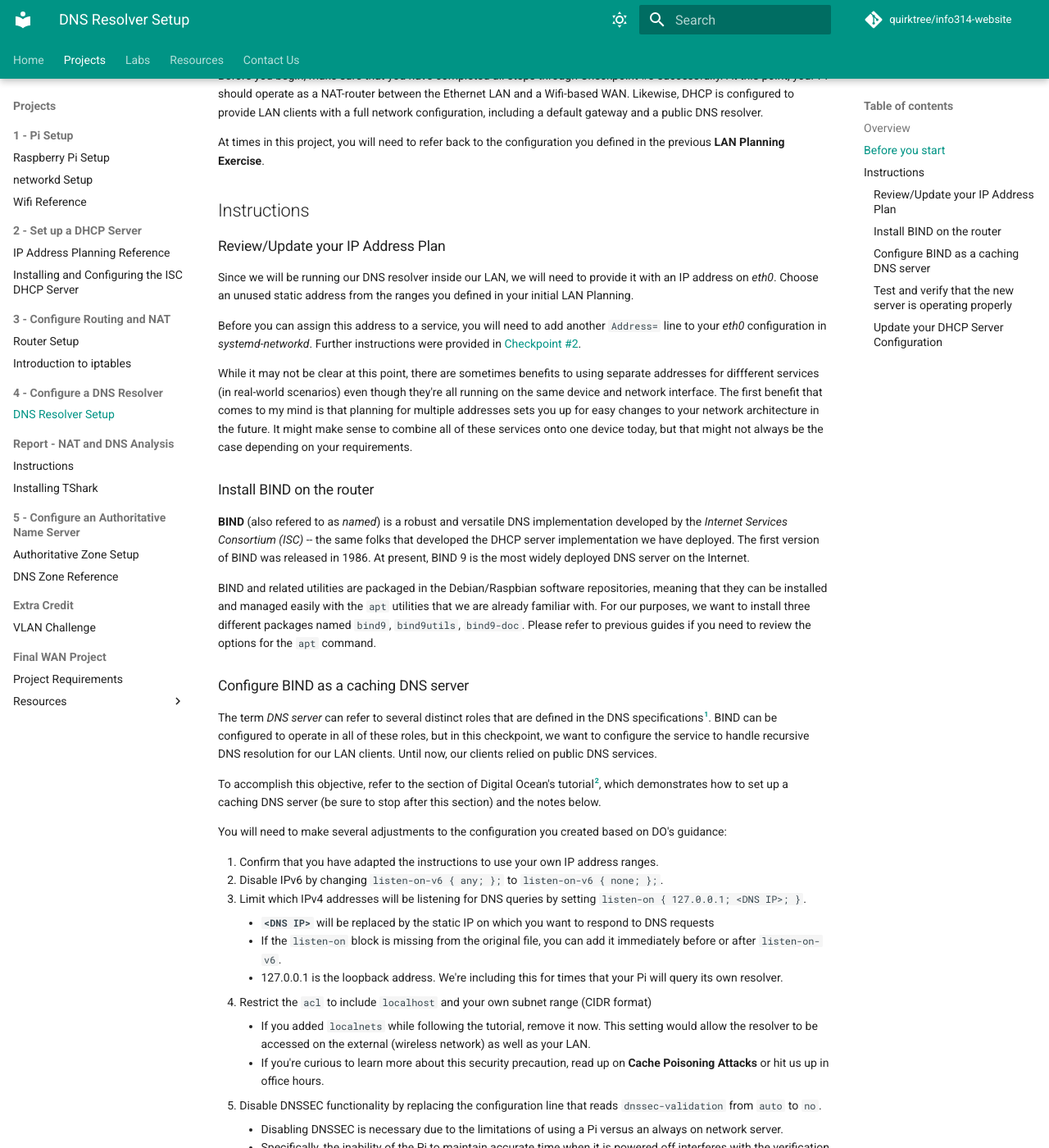
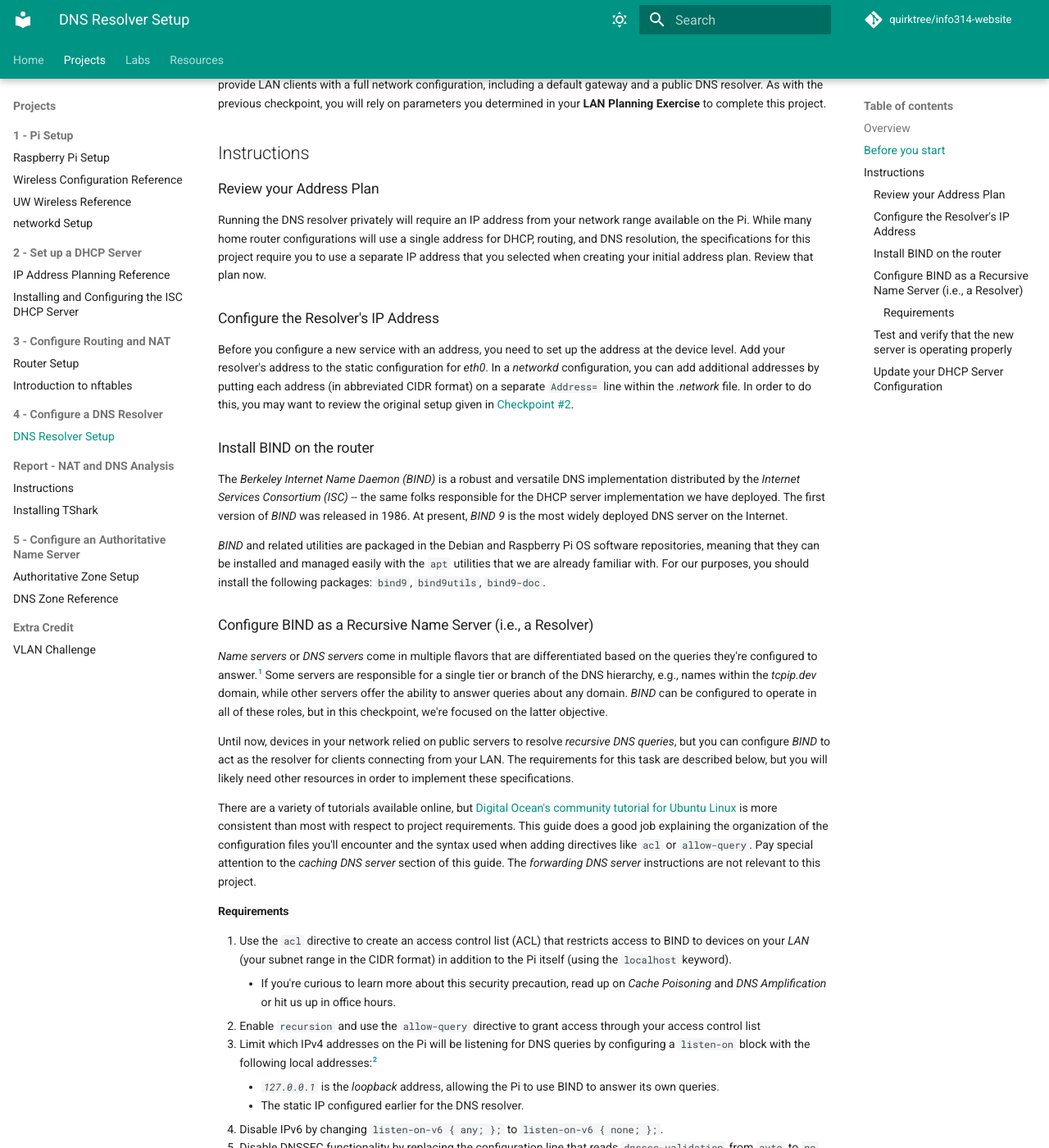
Before and after one commit to Quirktree/info314-website, an MkDocs documentation site: the page built from docs/assignments/resolver-setup.md, in a window 1280 px wide and 1400 px high, scrolled down 580 px. Shown: the whole window at 82% size. Built offline with MkDocs 1.6.1 and Material for MkDocs 9.7.7, drawn with Linux system fonts in a browser that asks for light colours; comment, search, counter and statistics services are not loaded; some of the changed text lies outside the part shown.

Commit message:
merging stashed changes

```diff
--- a/docs/assignments/resolver-setup.md
+++ b/docs/assignments/resolver-setup.md
@@ -1,70 +1,66 @@
-# DNS Resolvers (last edited 2020-02-09)
+# Configure a Recursive DNS Resolver (last edited 2022-04-27)
 ## Overview
 In this assignment, we'll continue to extend the functionality of the Linux-based router by installing and configuring the open source BIND server to resolve DNS requests on behalf of hosts on your LAN. This new functionality will take the place of the public DNS resolvers we used in the previous assignments (e.g., `1.1.1.1` or `8.8.8.8`).
 
 !!! important
     With each checkpoint, we expect you to do more of the work on your own. While the initial Pi setup gave clear instructions, we are slowly moving toward giving you specifications and additional context that you need in order to determine the right steps to accomplish the task.
 
-    In this assignment, you will use an [existing tutorial](https://www.digitalocean.com/community/tutorials/how-to-configure-bind-as-a-caching-or-forwarding-dns-server-on-ubuntu-16-04) as a reference to **help** you complete the project specifications. Please note that you will not follow the tutorial verbatim, but instead make adjustments based on the project requirements.
-
-    For some students, this can be a challenging adjustment, but it is also a valuable skill to learn and practice as you prepare for technical internships and jobs.
+    In this assignment, you'll be pointed toward external sources that you can reference in order to implement the project specifications. This can be a challenging adjustment, but it is also a valuable skill to learn and practice as you prepare for technical internships and jobs.
 
 ## Before you start
-Before you begin, make sure that you have completed all steps through Checkpoint #3 successfully. At this point, your Pi should operate as a NAT-router between the Ethernet LAN and a Wifi-based WAN. Likewise, DHCP is configured to provide LAN clients with a full network configuration, including a default gateway and a public DNS resolver.
-
-At times in this project, you will need to refer back to the configuration you defined in the previous **LAN Planning Exercise**.
+Before you begin, make sure that you have completed all steps through Checkpoint #3 successfully. At this point, your Pi should be able to route traffic between the Ethernet LAN and a public-facing Wireless network. Likewise, DHCP should provide LAN clients with a full network configuration, including a default gateway and a public DNS resolver. As with the previous checkpoint, you will rely on parameters you determined in your **LAN Planning Exercise** to complete this project.
 
 ## Instructions
 
-### Review/Update your IP Address Plan
-Since we will be running our DNS resolver inside our LAN, we will need to provide it with an IP address on *eth0*. Choose an unused static address from the ranges you defined in your initial LAN Planning.
+### Review your Address Plan
 
-Before you can assign this address to a service, you will need to add another `Address=` line to your *eth0* configuration in *systemd-networkd*. Further instructions were provided in [Checkpoint #2](../dhcp-setup/#configure-static-addresses-for-your-raspberry-pi).
+Running the DNS resolver privately will require an IP address from your network range available on the Pi. While many home router configurations will use a single address for DHCP, routing, and DNS resolution, the specifications for this project require you to use a separate IP address that you selected when creating your initial address plan. Review that plan now.
 
-While it may not be clear at this point, there are sometimes benefits to using separate addresses for diffferent services (in real-world scenarios) even though they're all running on the same device and network interface. The first benefit that comes to my mind is that planning for multiple addresses sets you up for easy changes to your network architecture in the future. It might make sense to combine all of these services onto one device today, but that might not always be the case depending on your requirements.
+### Configure the Resolver's IP Address
+
+Before you configure a new service with an address, you need to set up the address at the device level. Add your resolver's address to the static configuration for _eth0_. In a _networkd_ configuration, you can add additional addresses by putting each address (in abbreviated CIDR format) on a separate `Address=` line within the _.network_ file. In order to do this, you may want to review the original setup given in [Checkpoint #2](../dhcp-setup/#configure-static-addresses-for-your-raspberry-pi).
 
 ### Install BIND on the router
-**BIND** (also refered to as *named*) is a robust and versatile DNS implementation developed by the *Internet Services Consortium (ISC)* -- the same folks that developed the DHCP server implementation we have deployed. The first version of BIND was released in 1986. At present, BIND 9 is the most widely deployed DNS server on the Internet.
 
-BIND and related utilities are packaged in the Debian/Raspbian software repositories, meaning that they can be installed and managed easily with the `apt` utilities that we are already familiar with. For our purposes, we want to install three different packages named `bind9`, `bind9utils`, `bind9-doc`. Please refer to previous guides if you need to review the options for the `apt` command.
+The _Berkeley Internet Name Daemon (BIND)_ is a robust and versatile DNS implementation distributed by the *Internet Services Consortium (ISC)* -- the same folks responsible for the DHCP server implementation we have deployed. The first version of _BIND_ was released in 1986. At present, _BIND 9_ is the most widely deployed DNS server on the Internet.
 
-### Configure BIND as a caching DNS server
-The term _DNS server_ can refer to several distinct roles that are defined in the DNS specifications[^server-types]. BIND can be configured to operate in all of these roles, but in this checkpoint, we want to configure the service to handle recursive DNS resolution for our LAN clients. Until now, our clients relied on public DNS services.
+_BIND_ and related utilities are packaged in the Debian and Raspberry Pi OS software repositories, meaning that they can be installed and managed easily with the `apt` utilities that we are already familiar with. For our purposes, you should install the following packages: `bind9`, `bind9utils`, `bind9-doc`.
+
+### Configure BIND as a Recursive Name Server (i.e., a Resolver)
+
+_Name servers_ or _DNS servers_ come in multiple flavors that are differentiated based on the queries they're configured to answer.[^server-types] Some servers are responsible for a single tier or branch of the DNS hierarchy, e.g., names within the _tcpip.dev_ domain, while other servers offer the ability to answer queries about any domain. _BIND_ can be configured to operate in all of these roles, but in this checkpoint, we're focused on the latter objective.
+
+Until now, devices in your network relied on public servers to resolve _recursive DNS queries_, but you can configure _BIND_ to act as the resolver for clients connecting from your LAN. The requirements for this task are described below, but you will likely need other resources in order to implement these specifications.
+
+There are a variety of tutorials available online, but [Digital Ocean's community tutorial for Ubuntu Linux](https://www.digitalocean.com/community/tutorials/how-to-configure-bind-as-a-caching-or-forwarding-dns-server-on-ubuntu-16-04) is more consistent than most with respect to project requirements. This guide does a good job explaining the organization of the configuration files you'll encounter and the syntax used when adding directives like `acl` or `allow-query`. Pay special attention to the _caching DNS server_ section of this guide. The _forwarding DNS server_ instructions are not relevant to this project.
 
 [^server-types]: See [A Comparison of DNS Server Types](https://www.digitalocean.com/community/tutorials/a-comparison-of-dns-server-types-how-to-choose-the-right-dns-configuration)
 
-To accomplish this objective, refer to the section of Digital Ocean's tutorial[^tutorial], which demonstrates how to set up a caching DNS server (be sure to stop after this section) and the notes below.
+#### Requirements
 
-[^tutorial]: See [How to Configure Bind as a Caching or Forwarding DNS Server](https://www.digitalocean.com/community/tutorials/how-to-configure-bind-as-a-caching-or-forwarding-dns-server-on-ubuntu-16-04)
-
-You will need to make several adjustments to the configuration you created based on DO's guidance:
-
-1. Confirm that you have adapted the instructions to use your own IP address ranges.
+1. Use the `acl` directive to create an access control list (ACL) that restricts access to BIND to devices on your _LAN_ (your subnet range in the CIDR format) in addition to the Pi itself (using the `localhost` keyword).
+    * If you're curious to learn more about this security precaution, read up on _Cache Poisoning_ and _DNS Amplification_ or hit us up in office hours.
+1. Enable `recursion` and use the `allow-query` directive to grant access through your access control list
+1. Limit which IPv4 addresses on the Pi will be listening for DNS queries by configuring a `listen-on` block with the following local addresses:[^listen-on]
+    * _`127.0.0.1`_ is the _loopback_ address, allowing the Pi to use BIND to answer its own queries.
+    * The static IP configured earlier for the DNS resolver.
 1. Disable IPv6 by changing `listen-on-v6 { any; };` to `listen-on-v6 { none; };`.
-1. Limit which IPv4 addresses will be listening for DNS queries by setting `listen-on { 127.0.0.1; <DNS IP>; }`.
-    * **`<DNS IP>`** will be replaced by the static IP on which you want to respond to DNS requests
-    * If the `listen-on` block is missing from the original file, you can add it immediately before or after `listen-on-v6`.
-    * 127.0.0.1 is the loopback address. We're including this for times that your Pi will query its own resolver.
-1. Restrict the `acl` to include `localhost` and your own subnet range (CIDR format)
-    * If you added `localnets` while following the tutorial, remove it now. This setting would allow the resolver to be accessed on the external (wireless network) as well as your LAN.
-    * If you're curious to learn more about this security precaution, read up on **Cache Poisoning Attacks** or hit us up in office hours.
 1. Disable DNSSEC functionality by replacing the configuration line that reads `dnssec-validation` from `auto` to `no`.
     * Disabling DNSSEC is necessary due to the limitations of using a Pi versus an always on network server.
     * Specifically, the inability of the Pi to maintain accurate time when it is powered off interferes with the verification process for DNSSEC cryptographic signatures
 
+[^listen-on]: This directive is missing from the original file, but you can add it immediately before or after `listen-on-v6`.
+
 ### Test and verify that the new server is operating properly
-In addition to the troubleshooting tools that we're already familiar with. BIND comes with a utility called `named-checkconf` that will review its core configuration files for syntax errors. You should run it any time you modify the BIND configuration in this assignment or future checkpoints.
+In addition to the troubleshooting tools that we're already familiar with. BIND comes with a utility called `named-checkconf` that will review its core configuration files for syntax errors. It's important to run this tool each time you modify the BIND configuration in this assignment or future checkpoints. If it doesn't find any syntax errors in your configuration files, `named-checkconf` will return without displaying any messages.
 
-!!! faq "Why didn't `named-checkconf` do anything"
-    If it doesn't find any syntax errors in your configuration files, `named-checkconf` will return without displaying any messages. To see what sort of errors are reported by the utility, create an intentional syntax error and run the tool again.
-
-Once your files are free of errors, use `systemctl` to restart the `bind9` service and check that it's working with `dig`, e.g., `dig @127.0.0.1 washington.edu`. As we've discussed in other places, the `@IP` syntax of `dig` is used to override local resolver settings (which are still determined by DHCP on the wifi network).
+Once your files are free of errors, use `systemctl` to restart the `bind9` service and check that it's working with `dig`, e.g., `dig @127.0.0.1 washington.edu`. As we've discussed in other places, the `@IP` syntax of `dig` is used to override local resolver settings (which are still determined by DHCP on the wireless network).
 
 ### Update your DHCP Server Configuration
 
-To wrap up this project, you will need to update the DHCP server configuration so that LAN users will receive the address for the local resolver instead of the public resolver we previously used:
+To wrap up this project, you need to update the DHCP server configuration so that LAN users will receive the address for the local resolver instead of the public resolver we previously used:
 
-1. Update DHCP server configuration so that your Pi will be used as the domain name server for the LAN
-1. Use systemctl to restart the DHCP server daemon
-1. Manually renew your DHCP configuration on your PC through the OS or by temporarily disconnecting the network cable
-1. Verify that your computer receives the updated parameters from DHCP
+1. Update DHCP server configuration so that devices configured by DHCP will use the Pi's DNS resolver rather than the public server you configured in Checkpoint #3.
+1. Use `systemctl` to restart the DHCP server daemon.
+1. Manually renew your DHCP configuration on your PC through the OS or by temporarily disconnecting the network cable.
+1. Verify that your computer receives the updated parameters from DHCP.
--- a/mkdocs.yml
+++ b/mkdocs.yml
@@ -15,14 +15,15 @@ nav:
   - Projects:
     - 1 - Pi Setup:
       - Raspberry Pi Setup: assignments/pi-setup.md
+      - Wireless Configuration Reference: resources/wifi-reference.md
+      - UW Wireless Reference: resources/uw-wireless.md
       - networkd Setup: assignments/networkd-setup.md
-      - Wifi Reference: resources/wifi-reference.md
     - 2 - Set up a DHCP Server:
       - IP Address Planning Reference: resources/address-planning.md
       - Installing and Configuring the ISC DHCP Server: assignments/dhcp-setup.md
     - 3 - Configure Routing and NAT:
       - Router Setup: assignments/router-setup.md
-      - Introduction to iptables: resources/iptables.md
+      - Introduction to nftables: resources/nftables.md
     - 4 - Configure a DNS Resolver:
       - DNS Resolver Setup: assignments/resolver-setup.md
     - Report - NAT and DNS Analysis:
@@ -32,66 +33,64 @@ nav:
       - Authoritative Zone Setup: assignments/dns-zone-setup.md
       - DNS Zone Reference: resources/zone-file-format.md
     - Extra Credit:
-      - VLAN Challenge: assignments/vlan-challenge.md
-    - Final WAN Project:
-      - Project Requirements: assignments/final-project.md
-      - Resources:
-        - PiCANN Registry: https://docs.google.com/spreadsheets/d/1A3uCrVmrwoPdA0LvMH6IyRkU1_BLXhbVRjIadtc__E0/edit?usp=sharing
-        - Installing WireGuard: resources/setup-wireguard.md
-        - Installing Free Range Routing: resources/setup-frr.md
-        - WireGuard Configuration: resources/wireguard-configuration.md
-        - Configure Routing Links: resources/configure-routing-links.md
-        - Configure Dummy Interfaces: resources/dummy-interfaces.md
+      - VLAN Challenge: / # assignments/vlan-challenge.md
+    # - Final WAN Project:
+    #   - Project Requirements: / # assignments/final-project.md
+    #   - Resources:
+    #     - PiCANN Registry: / # https://docs.google.com/spreadsheets/d/1A3uCrVmrwoPdA0LvMH6IyRkU1_BLXhbVRjIadtc__E0/edit?usp=sharing
+    #     - Installing WireGuard: / # resources/setup-wireguard.md
+    #     - Installing Free Range Routing: / # resources/setup-frr.md
+    #     - WireGuard Configuration: / # resources/wireguard-configuration.md
+    #     - Configure Routing Links: / # resources/configure-routing-links.md
+    #     - Configure Dummy Interfaces: / # resources/dummy-interfaces.md
   - Labs:
-    - Lab 1 - Core Technical Skills: assignments/lab1.md
-    - Lab 2 - Analyzing DHCP and ARP with Wireshark: assignments/lab2.md
-    - Lab 3 - Analyze Zeroconf in Wireshark: assignments/lab3.md
-    - Lab 4 - Analyze DNS & HTTP in Wireshark: assignments/lab4.md
-    - Lab 5 - Analyze TCP with ncat and Wireshark: assignments/lab5.md
-    - Lab 6 - Python and Socket Basics: assignments/lab6.md
-    - Proxy Labs:
-      - Proxy Project Overview: assignments/proxy-labs.md
-      - Proxy Part 1 (Lab 7): assignments/lab7.md
-      - Proxy Part 2 (Lab 8): assignments/lab8.md
-      - Proxy Part 3 (Lab 9): assignments/lab9.md
-      - Proxy Part 4 (Lab 10): assignments/lab10.md
+    # - Lab 1 - Core Technical Skills: assignments/lab1.md
+    - Lab 1 - Analyzing DHCP and ARP with Wireshark: assignments/wireshark01.md
+    - Lab 2 - Analyze DNS & HTTP in Wireshark: assignments/wireshark02.md
+    - Lab 3 - Analyze Zeroconf in Wireshark: assignments/wireshark03.md
+    - Lab 4 - Analyze TCP with ncat and Wireshark: assignments/wireshark04.md
+    # - Lab - Python and Socket Basics: / #assignments/lab6.md
+    # - Proxy Project Overview: / #assignments/proxy-labs.md
+    # - Lab - Proxy Part 1:  / #assignments/lab7.md
+    # - Lab - Proxy Part 2: / #assignments/lab8.md
+    # - Lab - Proxy Part 3: / #assignments/lab9.md
+    # - Lab - Proxy Part 4: / #assignments/lab10.md
   - Resources:
     - Getting Started:
-      - Getting Pi Materials: resources/pi-materials.md
-      - Digital Ocean Signup: resources/digital-ocean.md
       - Intro to Markdown: resources/markdown.md
       - Intro to Bash: resources/bash.md
     - Concepts and Theory:
+      - Basic IP Address Planning: resources/address-planning.md
       - Domain Name System (DNS): notes/dns-overview.md
+      - DNS Zone Files: resources/zone-file-format.md
+      - Ethernet Switches: notes/ethernet-switches.md
       - Routers: notes/router-overview.md
-      - Ethernet Switches: notes/ethernet-switches.md
-    - Guides:
-      - Common Tools:
-        - Using ssh-agent: resources/ssh-agent.md
-        - Install Wireshark: resources/wireshark-install.md
-        - Install TShark: resources/tshark-install.md
-      - DNS:
-        - Zone File Reference: resources/zone-file-format.md
-      - General Network Configuration:
-        - Linux Wireless Configuration: resources/wifi-reference.md
-      - Iptables:
-        - Introduction to Iptables: resources/iptables.md
-        - Understanding Netfilter/Iptables Hooks: resources/netfilter-hooks.md
-      - Planning:
-        - Basic IP Address Planning: resources/address-planning.md
-      - Routing and VPNs:
-        - Install Free Range Routing (FRR): resources/setup-frr.md
-        - Install and Configure WireGuard: resources/setup-wireguard.md
-        - Configuring Routing Links: resources/configure-routing-links.md
-      - Special Network Interfaces:
+    - Core Settings and Tools:
+      - Getting Started with SSH: resources/ssh-primer.md
+      - Using the SSH Agent: resources/ssh-agent.md
+      - Install Wireshark: resources/wireshark-install.md
+      - Install TShark: resources/tshark-install.md
+      - Mac/Win/Linux Networking: resources/host-config.md
+      - Troubleshooting DHCP: resources/manage-dhcp.md
+      - Managing DNS Clients: resources/dns-clients.md
+    - General Linux Networking:
+      - Firewalls:
+        - Introduction to nftables: resources/nftables.md
+        - Understanding netfilter Hooks: resources/netfilter-hooks.md
+        - Introduction to iptables: resources/iptables.md
+      - Network Interfaces:
         - Loopback Interfaces : resources/loopback-interfaces.md
         - Dummy Interfaces : resources/dummy-interfaces.md
         - VLAN Interfaces : resources/vlan-interfaces.md
-    - Troubleshooting:
-      - Mac/Win/Linux Networking: resources/host-config.md
-      - Troubleshooting DHCP: resources/manage-dhcp.md
-      - Managing DNS Clients: resources/dns-clients.md
-  - Contact Us: contact.md
+      - Virtual Private Networking:
+        - Install and Configure WireGuard: resources/setup-wireguard.md
+      - Wireless:
+        - wpa_supplicant Reference: resources/wifi-reference.md
+    - Free Range Routing:
+      - Install Free Range Routing (FRR): resources/setup-frr.md
+      - Configuring Routing Links: resources/configure-routing-links.md
+    - University of Washington Networks:
+      - UW Wireless Network Reference: resources/uw-wireless.md
 
 # Configuration
 theme:
@@ -129,11 +128,10 @@ extra_css:
 # Extensions
 markdown_extensions:
 - admonition
-- codehilite:
-    guess_lang: false
 - attr_list
 - def_list
 - footnotes
+- md_in_html
 - meta
 - sane_lists
 - toc:
@@ -145,13 +143,18 @@ markdown_extensions:
 - pymdownx.critic
 - pymdownx.details
 - pymdownx.emoji:
-    emoji_generator: !!python/name:pymdownx.emoji.to_svg
+    emoji_generator: !!python/name:materialx.emoji.to_svg
+- pymdownx.highlight:
+    anchor_linenums: true
+    use_pygments: true
 - pymdownx.inlinehilite
 - pymdownx.keys
 - pymdownx.magiclink
 - pymdownx.mark
 - pymdownx.smartsymbols
 - pymdownx.superfences
+- pymdownx.tabbed:
+    alternate_style: true
 - pymdownx.tasklist:
     custom_checkbox: true
 - pymdownx.tilde
```
Also changed, not shown: docs/resources/dns-clients.md (+1 -1 lines), docs/resources/dummy-interfaces.md (+1 -1 lines), docs/resources/loopback-interfaces.md (+1 -1 lines), docs/resources/setup-frr.md (+1 -1 lines).
